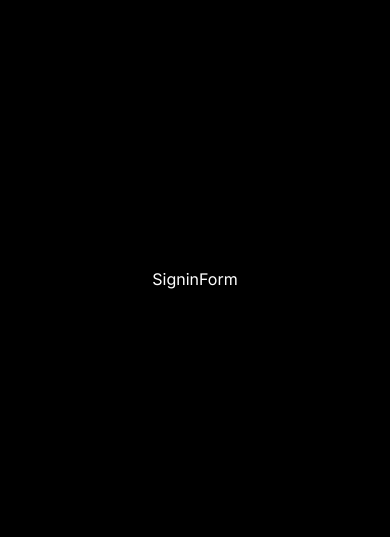
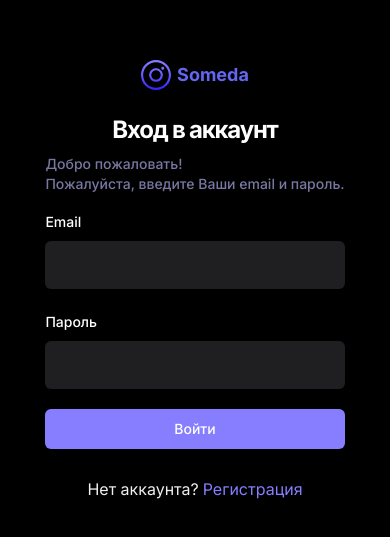
Before and after one commit to AlexandrKlychnikov/social-media-app, a React (Vite) app: page /sign-in in a window 390 px wide. Shown: the part 143-680 px from the top of the page. Built offline with nearby package versions, Linux system fonts and the light colour scheme; no server answers.

Commit message:
feat: create sign-in form

```diff
--- a/src/auth/forms/SigninForm.tsx
+++ b/src/auth/forms/SigninForm.tsx
@@ -1,10 +1,125 @@
-import React from 'react';
+import { Button } from '@/components/ui/button';
+import * as z from 'zod';
+import { zodResolver } from '@hookform/resolvers/zod';
+import { useForm } from 'react-hook-form';
+import {
+  Form,
+  FormControl,
+  FormField,
+  FormItem,
+  FormLabel,
+  FormMessage,
+} from '@/components/ui/form';
+import { Input } from '@/components/ui/input';
+import { SigninValidation } from '@/lib/validation';
+import { Link, useNavigate } from 'react-router-dom';
+import { useToast } from '@/components/ui/use-toast';
+import Loader from '@/components/shared/Loader';
+import { useSignInAccount } from '@/lib/react-query/queriesAndMutations';
+import { useUserContext } from '@/context/AuthContext';
 
 const SigninForm = () => {
+  const { toast } = useToast();
+  const { checkAuthUser, isLoading: isUserLoading } = useUserContext();
+  const navigate = useNavigate();
+
+  const { mutateAsync: signInAccount } = useSignInAccount();
+
+  const form = useForm<z.infer<typeof SigninValidation>>({
+    resolver: zodResolver(SigninValidation),
+    defaultValues: {
+      email: '',
+      password: '',
+    },
+  });
+
+  async function onSubmit(values: z.infer<typeof SigninValidation>) {
+    const session = await signInAccount({
+      email: values.email,
+      password: values.password,
+    });
+    if (!session) {
+      return toast({
+        title: 'Вход не удался. Попробуйте еще раз',
+      });
+    }
+
+    const isLoggedIn = await checkAuthUser();
+
+    if (isLoggedIn) {
+      form.reset();
+      navigate('/');
+    } else {
+      toast({
+        title: 'Регистрация не удалась. Попробуйте еще раз.',
+      });
+    }
+  }
   return (
-    <div>
-      <p>SigninForm</p>
-    </div>
+    <Form {...form}>
+      <div className='sm:w-420 flex-center flex-col'>
+        <div className='flex justify-center items-center my-0 mx-auto'>
+          <img src='/assets/images/logo.svg' alt='logo' />
+          <p className='font-bold text-lg text-indigo-500'>Someda</p>
+        </div>
+        <h2 className='h3-bold md:h2-bold pt-5 sm:pt-12'>Вход в аккаунт</h2>
+        <p className='text-light-3 small-medium md:base-regular mt-2'>
+          Добро пожаловать!
+          <br />
+          Пожалуйста, введите Ваши email и пароль.
+        </p>
+        <form
+          onSubmit={form.handleSubmit(onSubmit)}
+          className='flex flex-col gap-5 w-full mt-4'
+        >
+          <FormField
+            control={form.control}
+            name='email'
+            render={({ field }) => (
+              <FormItem>
+                <FormLabel>Email</FormLabel>
+                <FormControl>
+                  <Input type='email' className='shad-input' {...field} />
+                </FormControl>
+                <FormMessage />
+              </FormItem>
+            )}
+          />
+          <FormField
+            control={form.control}
+            name='password'
+            render={({ field }) => (
+              <FormItem>
+                <FormLabel>Пароль</FormLabel>
+                <FormControl>
+                  <Input type='password' className='shad-input' {...field} />
+                </FormControl>
+                <FormMessage />
+              </FormItem>
+            )}
+          />
+          <Button type='submit' className='shad-button_primary'>
+            {isUserLoading ? (
+              <div className='flex-center gap-2'>
+                <Loader />
+                Загружается...
+              </div>
+            ) : (
+              'Войти'
+            )}
+          </Button>
+          <p className='text-small-regular text-light-2 text-center mt-2'>
+            Нет аккаунта?
+            <Link
+              to='/sign-up'
+              className='text-primary-500 text-small-semibold ml-1'
+            >
+              Регистрация
+            </Link>
+          </p>
+        </form>
+      </div>
+    </Form>
   );
 };
 
--- a/src/auth/forms/SignupForm.tsx
+++ b/src/auth/forms/SignupForm.tsx
@@ -67,7 +67,7 @@
       navigate('/');
     } else {
       toast({
-        title: 'Регистрация не удалась. Попробуйте еще раз. Вот это откуда!!!',
+        title: 'Регистрация не удалась.',
       });
     }
   }
--- a/src/context/AuthContext.tsx
+++ b/src/context/AuthContext.tsx
@@ -68,7 +68,7 @@
 
   useEffect(() => {
     const cookieFallback = localStorage.getItem('cookieFallback');
-    if (cookieFallback === '[]') {
+    if (cookieFallback === '[]' || cookieFallback === null) {
       navigate('/sign-in');
     }
 
--- a/src/lib/validation/index.ts
+++ b/src/lib/validation/index.ts
@@ -6,3 +6,8 @@
   email: z.string().email(),
   password: z.string().min(8, { message: 'Minimum 8 letters' }),
 });
+
+export const SigninValidation = z.object({
+  email: z.string().email(),
+  password: z.string().min(8, { message: 'Minimum 8 letters' }),
+});
```
